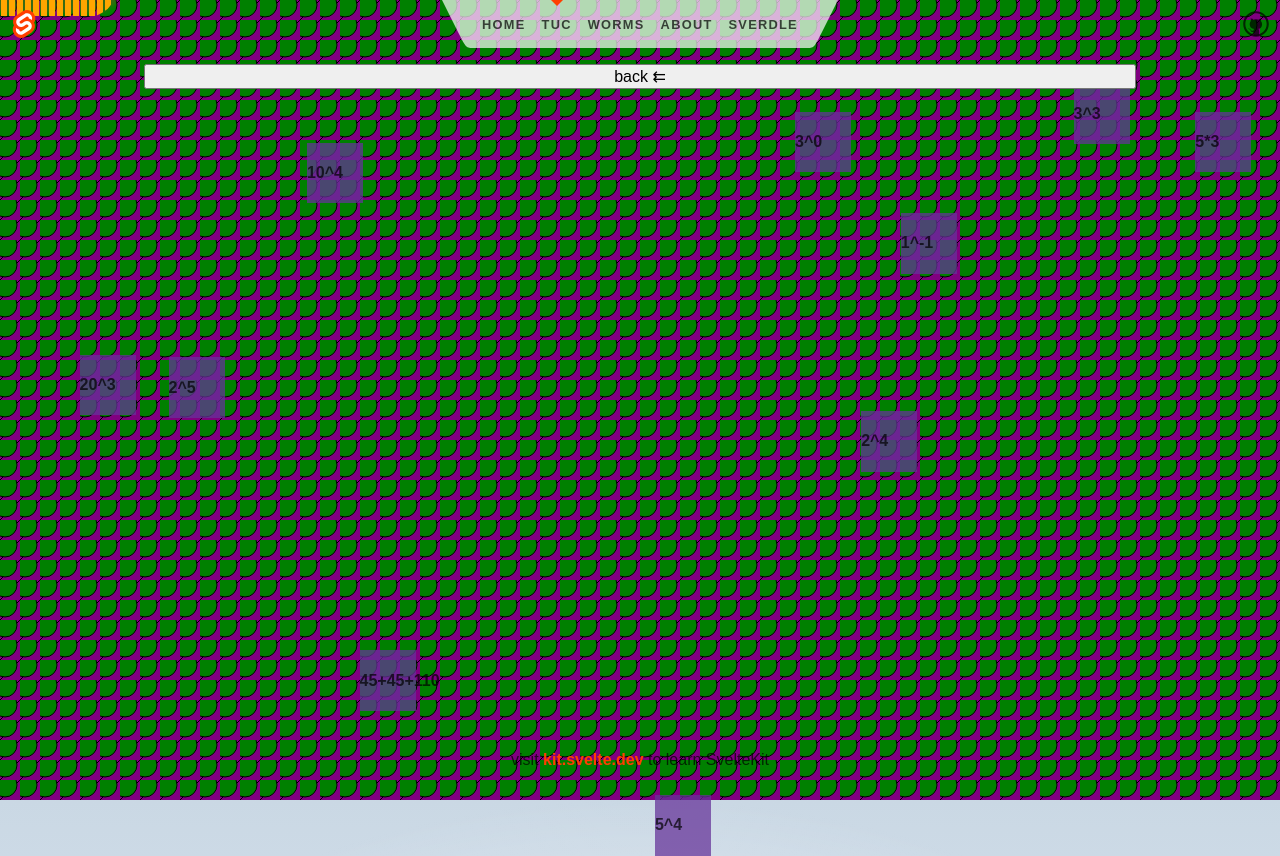
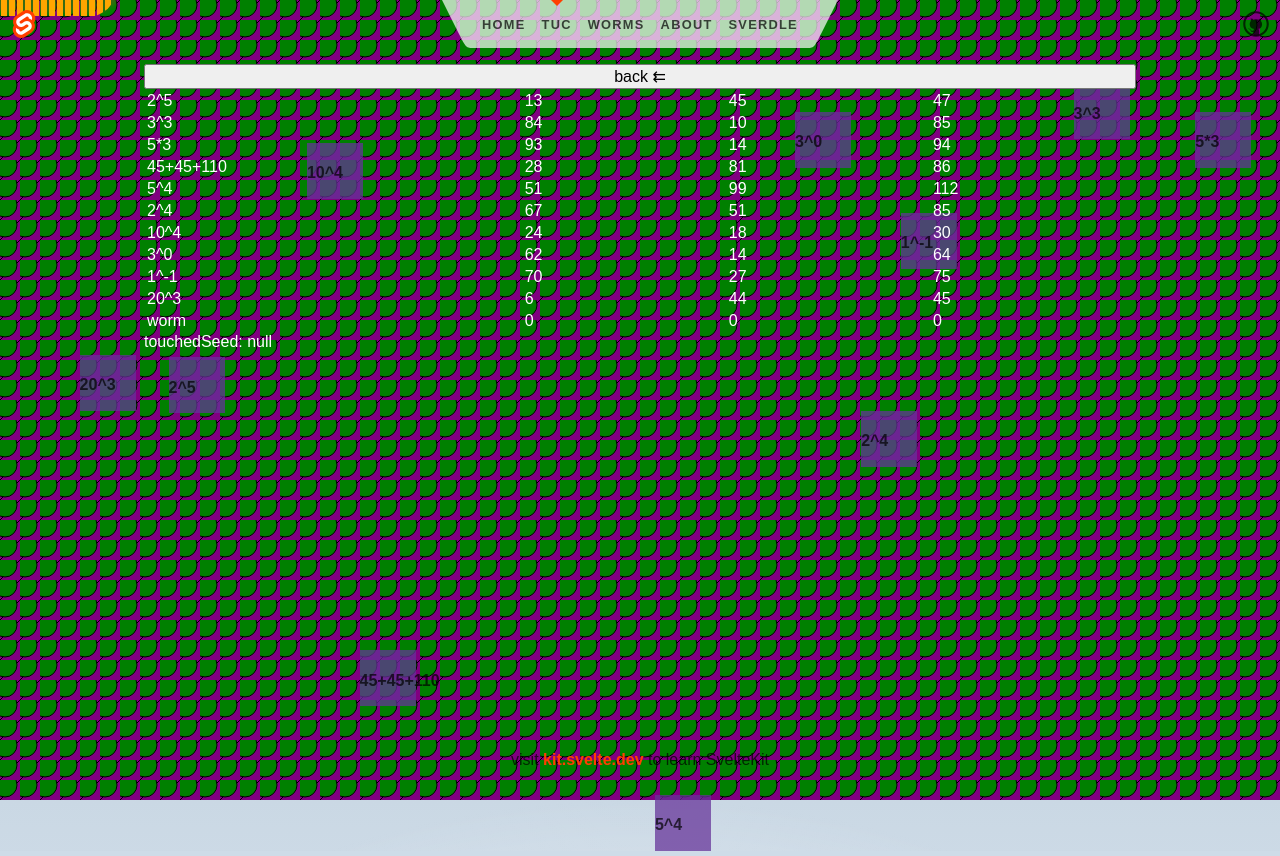
Before and after one commit to ed-ilyin/mathworm, a SvelteKit app: page /tuc/game in a window 1280 px wide. Built offline with nearby package versions, Linux system fonts and the light colour scheme.

Commit message:
adds intersection kind of

```diff
--- a/src/routes/about/+page.svelte
+++ b/src/routes/about/+page.svelte
@@ -1,4 +1,4 @@
-<svelte:head>
+<!-- <svelte:head>
 	<title>About</title>
 	<meta name="description" content="About this app" />
 </svelte:head>
@@ -23,4 +23,4 @@
 		The <a href="/sverdle">Sverdle</a> page illustrates SvelteKit's data loading and form handling. Try
 		using it with JavaScript disabled!
 	</p>
-</div>
+</div> -->
--- a/src/routes/tuc/+page.svelte
+++ b/src/routes/tuc/+page.svelte
@@ -8,11 +8,10 @@
 </svelte:head>
 
 <div id="buttons">
-	<svg><rect width="100%" height="100%" id="blue-rect" /></svg>
 	<a href="tuc/game"><button class="big-button">play now &#x25B6;</button></a>
 	<button class="big-button" on:click={() => (showWardrobe = true)}>wardrobe!</button>
 </div>
-
+<h1>MATH WORM</h1>
 {#if showWardrobe}
 	<div id="wardrobe">
 		<div class="container">
--- a/src/routes/tuc/game/+page.svelte
+++ b/src/routes/tuc/game/+page.svelte
@@ -11,7 +11,8 @@
 				return {
 					exercise: exercise,
 					x: Math.random() * 100,
-					y: Math.random() * 100
+					y: Math.random() * 100,
+					size: size
 				};
 			}))
 	);
@@ -25,19 +26,14 @@
 <a href="/tuc"><button>back ⇇</button></a>
 <div id="seeds">
 	{#each seeds as seed}
-		<div class="seed" style="width:{size}px;eight:{size}px;left:{seed.x}%;top:{seed.y}%">
+		<div class="seed" style="width:{size}px;height:{size}px;left:{seed.x}%;top:{seed.y}%">
 			<h4>{seed.exercise}</h4>
 		</div>
 	{/each}
 </div>
-<Worm kp={0.0001} ki={0.000001} kd={0.07}><Snake /></Worm>
+<Worm kp={0.0001} ki={0.000001} kd={0.07} {seeds}><Snake /></Worm>
 
-<!-- <Worm kp={0.04} ki={0.0005} kd={0.05} size={40} />
-	<Worm />
-	<Worm kp={0.02} ki={0.0001} kd={0.1} size={24} />
-	<Worm kp={0.01} ki={0.00001} kd={0.2} size={16} />
-	<Worm kp={0.005} ki={0.00001} kd={0.2} size={8} />
-	<Worm kp={0.0025} ki={0.00001} kd={0.2} size={4} /> -->
+
 
 <style>
 	a button {
--- a/src/routes/tuc/game/Worm.svelte
+++ b/src/routes/tuc/game/Worm.svelte
@@ -1,11 +1,11 @@
 <script lang="ts">
 	import { onMount } from 'svelte';
-	// import logo from '$lib/images/svelte-logo.svg';
-	// import LogRow from './LogRow.svelte';
+	import LogRow from './LogRow.svelte';
 	export let kp = 0.01; // Proportional gain
 	export let ki = 0.0002; // Integral gain
 	export let kd = 0.1; // Derivative gain
 	export let size = 32;
+	export let seeds: any[] = [];
 
 	let frame = 0;
 	let mouse = [0, 0];
@@ -14,8 +14,21 @@
 	let integral = [0, 0];
 	let velocity = [0, 0];
 	let angle = 0;
+	let touchedSeed: any | null = null;
+	let x = 0;
+	let y = 0;
 	// PID
 
+	function checkCollision() {
+		touchedSeed = null;
+		x = (worm[0] / window.innerWidth) * 100;
+		y = (worm[1] / window.innerHeight) * 100;
+		seeds.forEach((seed) => {
+			if (x > seed.x && x < seed.x + seed.size && y > seed.y && y < seed.y + seed.size) {
+				touchedSeed = seed.exercise;
+			}
+		});
+	}
 	function animate() {
 		let error = mouse.map((n, i) => n - worm[i]); // Calculate error signal
 		let derivative = error.map((n, i) => n - prevError[i]); // Calculate derivative term
@@ -27,6 +40,7 @@
 		let diff = mouse.map((n, i) => worm[i] - n); // Calculate error signal
 		angle = (Math.atan2(diff[1], diff[0]) * 180) / Math.PI - 90;
 		prevError = error; // Store previous error for next iteration
+		checkCollision();
 	}
 
 	function handleMouseMove(event: { clientX: number; clientY: number }) {
@@ -54,14 +68,17 @@
 	});
 </script>
 
-<!-- <table>
-	<LogRow tag="mouse" vector={mouse} />
+<table>
+	<!-- <LogRow tag="mouse" vector={mouse} />
 	<LogRow tag="integral" vector={integral} />
 	<LogRow tag="prevError" vector={prevError} />
-	<LogRow tag="velocity" vector={velocity} />
-	<LogRow tag="worm" vector={worm} />
-</table> -->
-<!-- <div id="angle">angle: {Math.round(angle)}</div> -->
+	<LogRow tag="velocity" vector={velocity} /> -->
+	{#each seeds as seed}
+		<LogRow tag={seed.exercise} vector={[seed.x, seed.y]} />
+	{/each}
+	<LogRow tag="worm" vector={[x, y]} />
+</table>
+<div class="log">touchedSeed: {touchedSeed}</div>
 <div
 	class="worm"
 	style="width: {size}px; height: {size}px; top: {-size / 2}px; left: {-size /
@@ -71,9 +88,9 @@
 </div>
 
 <style>
-	/* #angle {
+	.log {
 		color: white;
-	} */
+	}
 	.worm {
 		position: absolute;
 		z-index: -1;
--- a/tsconfig.json
+++ b/tsconfig.json
@@ -2,7 +2,7 @@
 	"extends": "./.svelte-kit/tsconfig.json",
 	"compilerOptions": {
 		"allowJs": false,
-		"checkJs": true,
+		// "checkJs": true,
 		"esModuleInterop": true,
 		"forceConsistentCasingInFileNames": true,
 		"resolveJsonModule": true,
```
